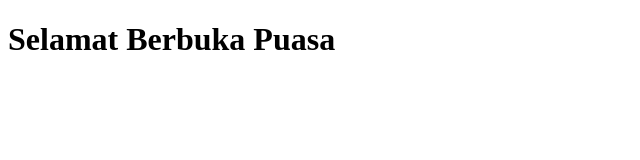
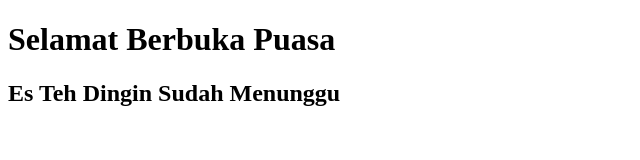
Before and after one commit to 16110242/amikom, a plain HTML site: page Index.html in a window 1280 px wide. Shown: the whole page, without its empty margins (0-640 px from the left). Drawn offline with Linux system fonts and the light colour scheme.

Commit message:
tambah h2

```diff
--- a/Index.html
+++ b/Index.html
@@ -5,6 +5,7 @@
 </head>
 <body>
 	<h1>Selamat Berbuka Puasa</h1>
+	<h2>Es Teh Dingin Sudah Menunggu</h2>
 
 </body>
 </html>
```
